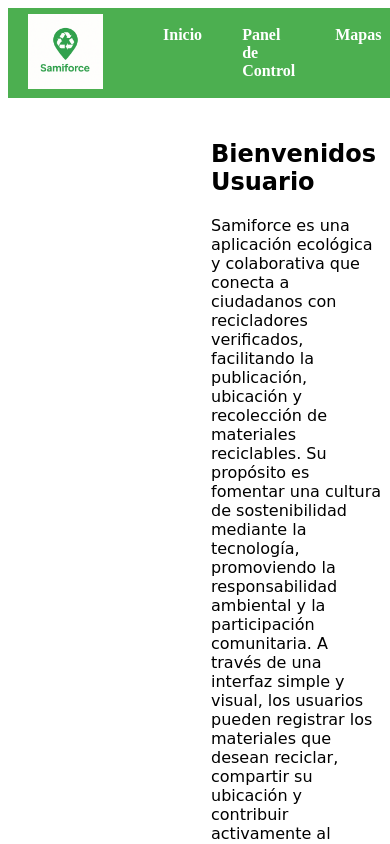
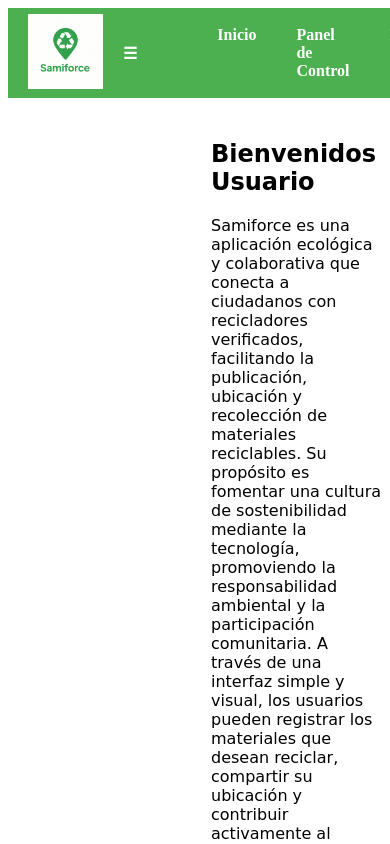
Before and after one commit to SudarioJ/dd1, a website: page home1.html in a window 390 px wide. Shown: the top 844 px of the page. Drawn offline with Linux system fonts and the light colour scheme; a web font is replaced by a local one.

Commit message:
Add hamburger menu button to navigation
Added a hamburger menu button for navigation.

```diff
--- a/home1.html
+++ b/home1.html
@@ -14,7 +14,13 @@
       <a href="" class="logo">
         <img height="75" width="75" src="Image/logo nuevo.png" alt="" />
       </a>
+       <!-- BOTÓN HAMBURGUESA -->
 
+   <button class="menu-toggle" aria-label="Abrir menú">
+
+    &#9776;
+
+   </button>
       <ul class="Menu-horizontal">
         <li><a href="">Inicio</a></li>
         <li>
```
